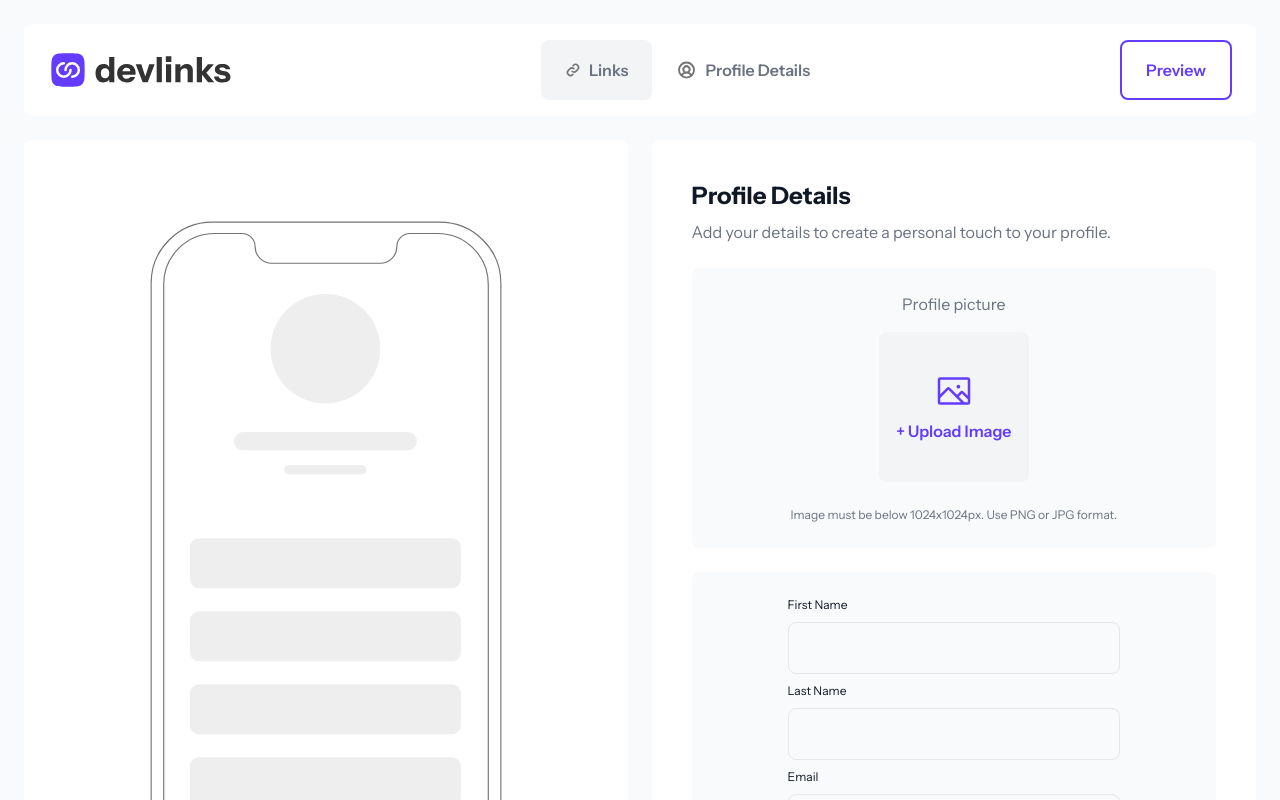
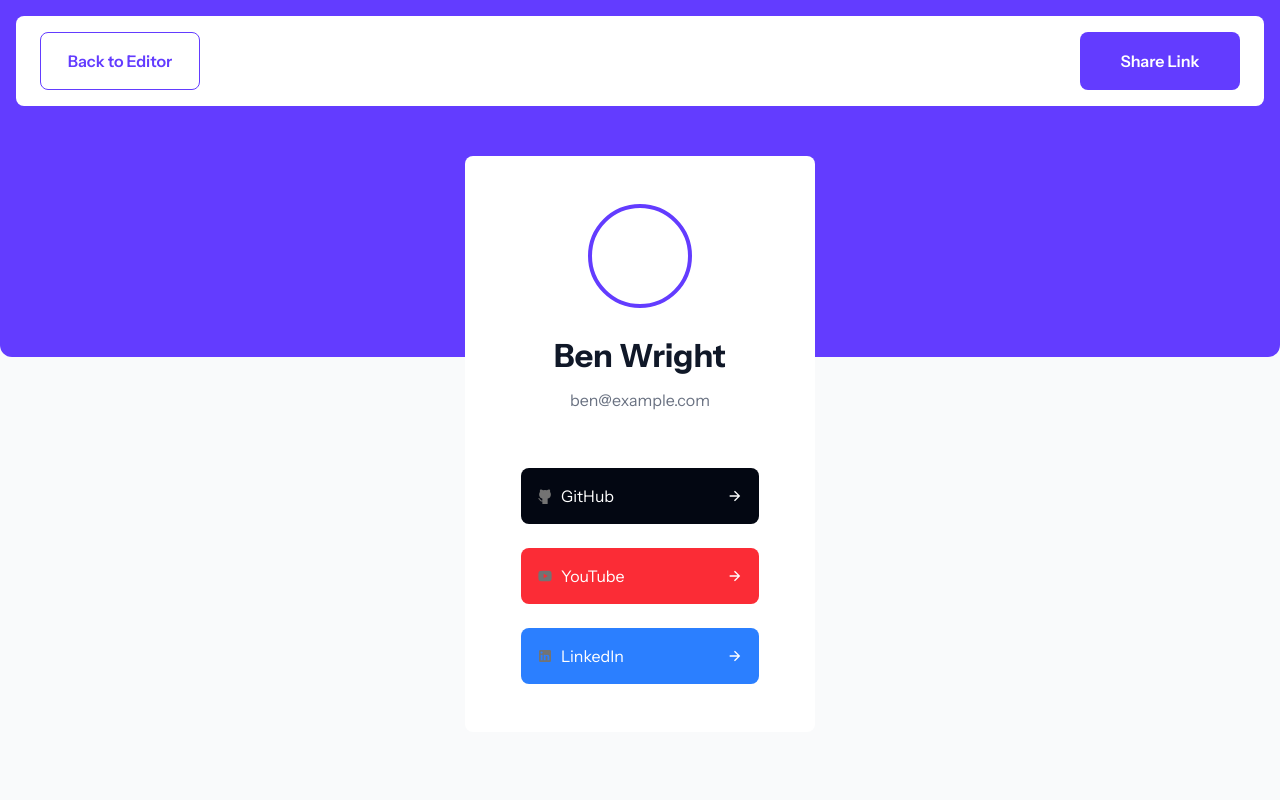
Before and after one commit to 12Ricky0/linksharing-app, a Next.js app: page / in a window 1280 px wide. Shown: the top 800 px of the page. Built offline with nearby package versions, Linux system fonts and the light colour scheme.

Commit message:
preview completed

```diff
--- a/app/page.tsx
+++ b/app/page.tsx
@@ -3,12 +3,13 @@ import Register_Form from "@/components/auth/registeration_form";
 import Header from "@/components/link/header";
 import Empty from "@/components/link/empty";
 import Profile_Details from "@/components/link/profile";
+import Preview from "@/components/link/preview";
 
 export default function Home() {
   return (
     <main className="">
-      <Header />
-      <Profile_Details />
+      <Preview />
+      {/* <Profile_Details /> */}
     </main>
   );
 }
--- /dev/null
+++ b/components/link/preview.tsx
@@ -0,0 +1,101 @@
+import Image from "next/image";
+
+export default function Preview() {
+  return (
+    <section className="md:relative">
+      <div className="h-[357px] hidden rounded-b-[12px] md:block bg-[#633CFF] " />
+      <div className="md:absolute top-0 md:w-full">
+        <header className="mx-4 my-4 md:bg-white md:rounded-[8px] md:px-6 md:py-4 flex justify-between">
+          <button className="text-[#633CFF] font-semibold text-[16px] border border-[#633CFF] py-4 w-[160px] rounded-[8px]">
+            Back to Editor
+          </button>
+          <button className="bg-[#633CFF] font-semibold text-[16px] text-white py-4 w-[160px] rounded-[8px]">
+            Share Link
+          </button>
+        </header>
+        <article className="mt-[50px] mx-auto px-[56px] py-12 md:rounded-[8px] md:bg-white md:w-[350px]">
+          <div className="size-[104px] rounded-full border-4 mx-auto  border-[#633CFF]">
+            {/* <Image
+            src="/assets/images/icon-upload-image.svg"
+            height={32}
+            width={32}
+            alt="profile-image"
+            className="w-auto h-auto "
+          /> */}
+          </div>
+          <h1 className="text-[32px] mt-6 font-bold text-center text-gray-900">
+            Ben Wright
+          </h1>
+          <p className="text-[16px] font-normal mt-2 text-center text-gray-500">
+            ben@example.com
+          </p>
+          <div className="mt-14 flex flex-col gap-6">
+            <div className="bg-gray-950 p-4 flex justify-between items-center rounded-[8px]">
+              <div className="inline-flex gap-2 items-center">
+                <Image
+                  src="/assets/images/icon-github.svg"
+                  height={32}
+                  width={32}
+                  alt="github-image"
+                  className="w-auto h-auto "
+                />
+                <span className="text-[16px] font-normal text-white">
+                  GitHub
+                </span>
+              </div>
+              <Image
+                src="/assets/images/icon-arrow-right.svg"
+                height={32}
+                width={32}
+                alt="arrow-right"
+                className="w-auto h-auto "
+              />
+            </div>
+            <div className="bg-red-500 p-4 flex justify-between items-center rounded-[8px]">
+              <div className="inline-flex gap-2 items-center">
+                <Image
+                  src="/assets/images/icon-youtube.svg"
+                  height={32}
+                  width={32}
+                  alt="github-image"
+                  className="w-auto h-auto "
+                />
+                <span className="text-[16px] font-normal text-white">
+                  YouTube
+                </span>
+              </div>
+              <Image
+                src="/assets/images/icon-arrow-right.svg"
+                height={32}
+                width={32}
+                alt="arrow-right"
+                className="w-auto h-auto "
+              />
+            </div>
+            <div className="bg-blue-500 p-4 flex justify-between items-center rounded-[8px]">
+              <div className="inline-flex gap-2 items-center">
+                <Image
+                  src="/assets/images/icon-linkedin.svg"
+                  height={32}
+                  width={32}
+                  alt="github-image"
+                  className="w-auto h-auto "
+                />
+                <span className="text-[16px] font-normal text-white">
+                  LinkedIn
+                </span>
+              </div>
+              <Image
+                src="/assets/images/icon-arrow-right.svg"
+                height={32}
+                width={32}
+                alt="arrow-right"
+                className="w-auto h-auto "
+              />
+            </div>
+          </div>
+        </article>
+      </div>
+    </section>
+  );
+}
--- a/components/link/profile.tsx
+++ b/components/link/profile.tsx
@@ -7,7 +7,7 @@ export default function Profile_Details() {
         <Image
           src="/assets/images/illustration-phone-mockup.svg"
           height={32}
-          width={507}
+          width={307}
           alt="phone"
           className=" h-auto "
         />
@@ -23,11 +23,12 @@ export default function Profile_Details() {
             </p>
           </article>
 
-          <article className="bg-gray-50 mt-6 px-6 py-6 md:flex flex-col justify-center items-center md:px-[96px] rounded-[8px]">
-            <h3 className="font-normal text-[16px] mb-4 text-gray-500">
+          <article className="bg-gray-50 mt-6 px-6 py-6 md:flex flex-row justify-between items-center md:px-[24px] rounded-[8px]">
+            <h3 className="font-normal text-[16px] mb-4 md:mb-0 text-gray-500">
               Profile picture
             </h3>
-            <div className="bg-gray-100 mb-6 rounded-[8px] size-[150px] flex justify-center items-center flex-col gap-2">
+            <div className="md:inline-flex items-center gap-6">
+              <div className="bg-gray-100 mb-6 md:mb-0 rounded-[8px] size-[150px] flex justify-center items-center flex-col gap-2">
                 <Image
                   src="/assets/images/icon-upload-image.svg"
                   height={32}
@@ -39,25 +40,32 @@ export default function Profile_Details() {
                   + Upload Image
                 </h1>
               </div>
-            <p className="font-normal text-[12px] text-gray-500">
+              <p className="font-normal md:block hidden  text-[12px] text-gray-500">
+                Image must be below 1024x1024px.
+                <br /> Use PNG or JPG format.{" "}
+              </p>
+              <p className="font-normal md:hidden text-[12px] text-gray-500">
                 Image must be below 1024x1024px. Use PNG or JPG format.{" "}
               </p>
+            </div>
           </article>
           <form className="bg-gray-50 mt-6 px-6 py-6 md:flex flex-col justify-center items-center md:px-[96px] rounded-[8px]">
             <div className="font-normal text-[12px] text-gray-900">
-              <label htmlFor="">First Name</label>
+              <label className="" htmlFor="">
+                First Name
+              </label>
               <input
                 className="w-full py-4 pr-4 pl-12 my-2 border border-gray-200 rounded-[8px]"
                 placeholder=""
                 type="text"
               />
+
               <label htmlFor="">Last Name</label>
               <input
                 className="w-full py-4 pr-4 pl-12 my-2 border border-gray-200 rounded-[8px]"
                 placeholder=""
                 type="text"
               />
-
               <label htmlFor="">Email</label>
               <div className="relative">
                 <Image
```
Lines whose indentation alone changed are shown as unchanged.
